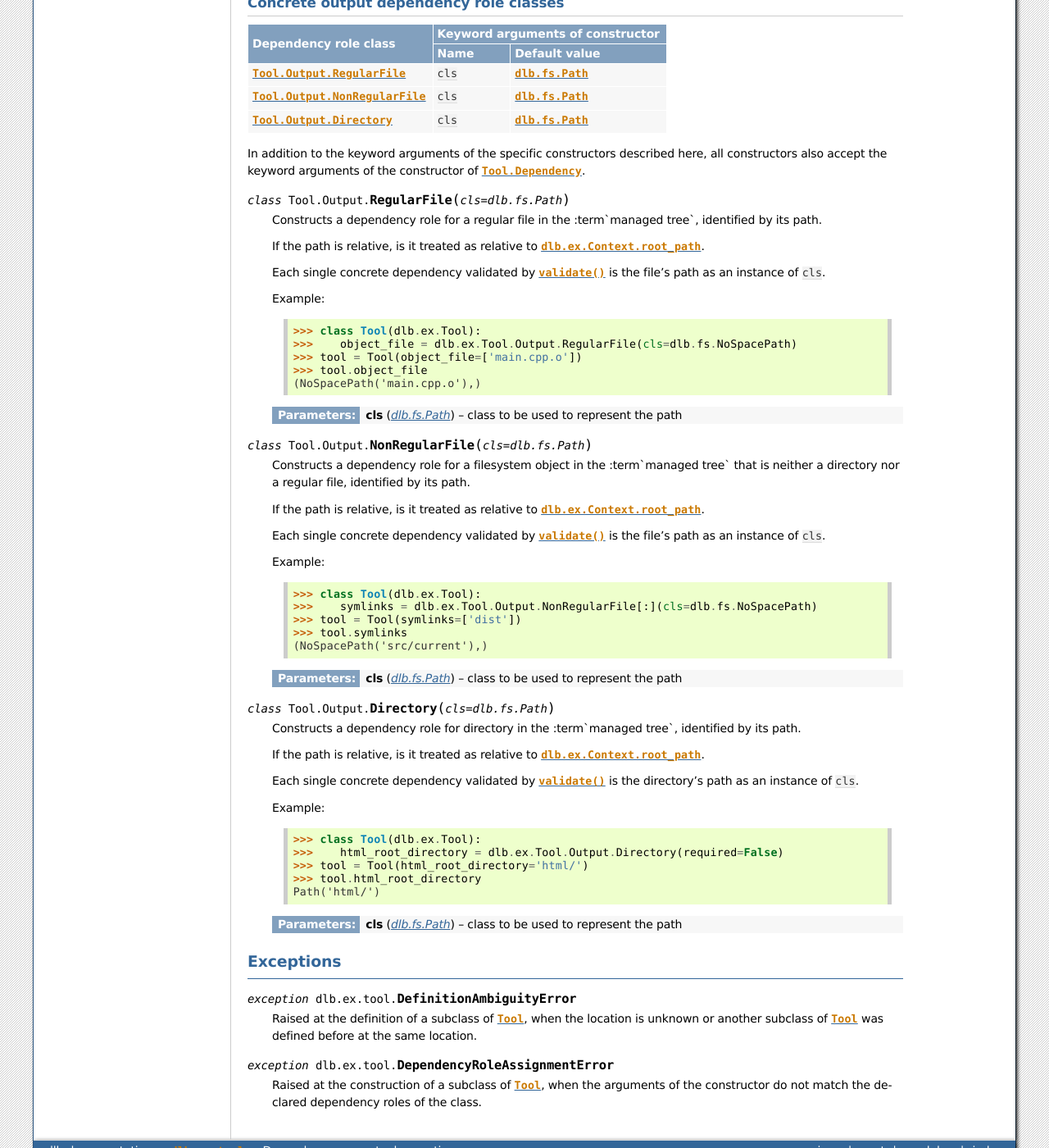
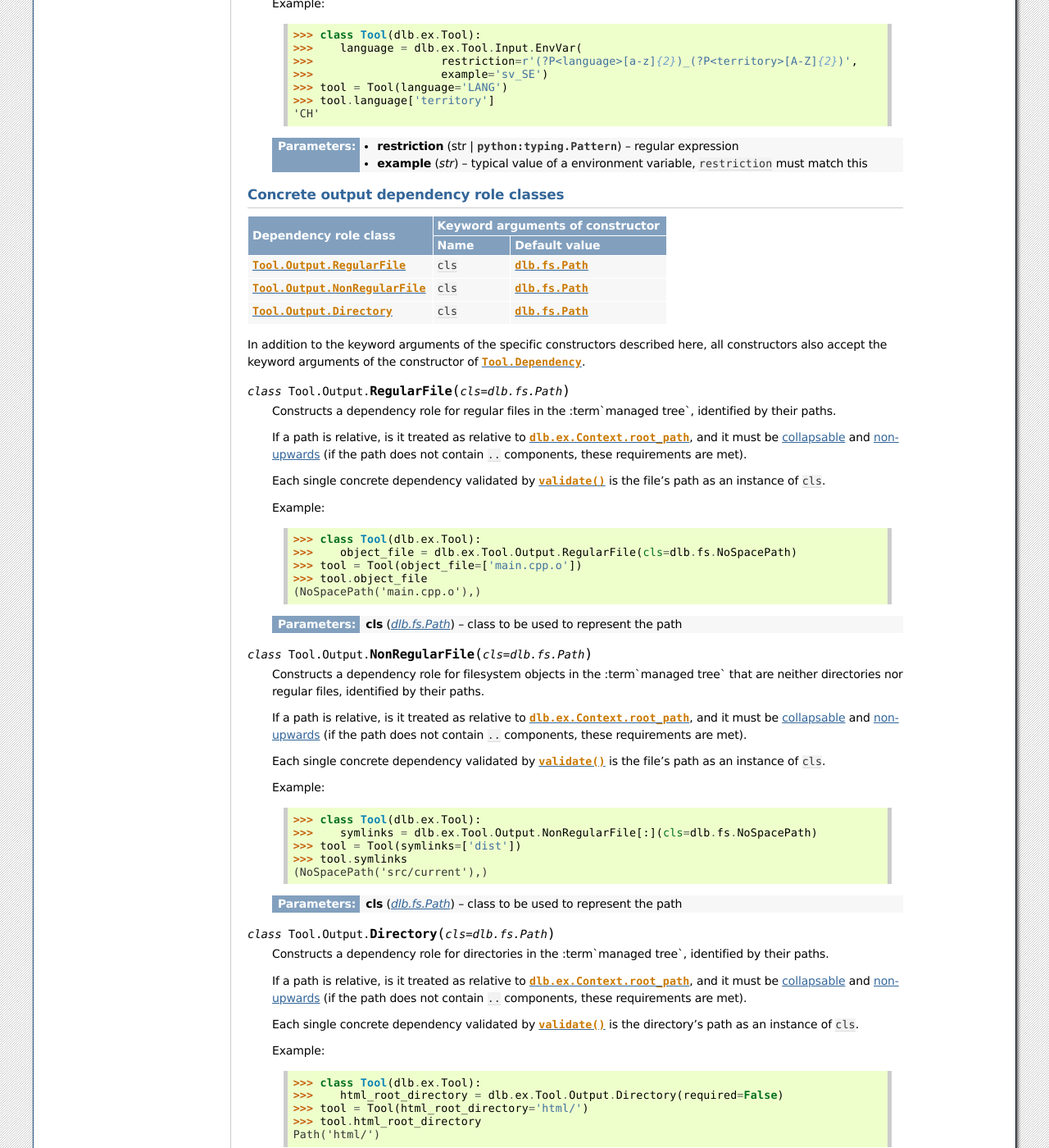
Before and after one commit to dlu-ch/dlb, a Sphinx documentation site: the page built from doc/ex_tool.rst, in a window 1280 px wide and 1400 px high, scrolled down 6024 px. Shown: the whole window at 82% size. Built offline with Sphinx 7.4.7, drawn with Linux system fonts in a browser that asks for light colours; some of the changed text lies outside the part shown.

Commit message:
Add dlb.fs.manip.normalize_dotdot() and describe used terms in glossary

```diff
--- a/doc/ex_tool.rst
+++ b/doc/ex_tool.rst
@@ -197,7 +197,6 @@ These are all abstract classes and contain inner classes derived from them.
 Example: :class:`Tool.Output.Directory` is a non-abstract dependency class derived
 from :class:`Tool.Output`.
 
-
 .. graphviz::
 
    digraph foo {
@@ -218,6 +217,17 @@ from :class:`Tool.Output`.
        "dlb.ex.Tool.Intermediate" -> "dlb.ex.Tool.Dependency";
        "dlb.ex.Tool.Output" -> "dlb.ex.Tool.Dependency";
    }
+
+.. note::
+
+   dlb identifies filesystem objects by their :term:`managed tree path`. It assumes that different managed tree paths
+   point to different filesystem objects.
+
+   If a filesystem object serves as an output dependency of one :term:`tool instance` and as an input dependency
+   of another: Make sure both dependencies use the same path.
+   A :term:`redo miss` could happen otherwise.
+
+   You are always safe without hard links, symbolic links and case-insensitive filesystems.
 
 
 Concrete dependency role classes support the following methods and attributes:
@@ -301,10 +311,12 @@ keyword arguments of the constructor of :class:`Tool.Dependency`.
 
 .. class:: Tool.Input.RegularFile(cls=dlb.fs.Path)
 
-   Constructs a dependency role for a regular file in the :term`managed tree`, identified by its path.
+   Constructs a dependency role for a regular files in the :term`managed tree`, identified by their paths.
 
-   If the path is relative, is it treated as relative to
-   :attr:`dlb.ex.Context.root_path <dlb.ex.context.Context.root_path>`.
+   If a path is relative, is it treated as relative to
+   :attr:`dlb.ex.Context.root_path <dlb.ex.context.Context.root_path>`,
+   and it must be :term:`collapsable <collapsable path>` and :term:`non-upwards <non-upwards path>`
+   (if the path does not contain :file:`..` components, these requirements are met).
 
    If ``ignore_permission`` is ``False``, a modification of owner (UID, GID), permission (rwx), existence, type or
    :term:`mtime` is considered a modification of the dependency.
@@ -328,11 +340,13 @@ keyword arguments of the constructor of :class:`Tool.Dependency`.
 
 .. class:: Tool.Input.NonRegularFile(cls=dlb.fs.Path)
 
-   Constructs a dependency role for a filesystem object in the :term`managed tree` that is neither a directory nor
-   a regular file, identified by its path.
+   Constructs a dependency role for filesystem objects in the :term`managed tree` that are neither directories nor
+   regular files, identified by their paths.
 
-   If the path is relative, is it treated as relative to
-   :attr:`dlb.ex.Context.root_path <dlb.ex.context.Context.root_path>`.
+   If a path is relative, is it treated as relative to
+   :attr:`dlb.ex.Context.root_path <dlb.ex.context.Context.root_path>`,
+   and it must be :term:`collapsable <collapsable path>` and :term:`non-upwards <non-upwards path>`
+   (if the path does not contain :file:`..` components, these requirements are met).
 
    If ``ignore_permission`` is ``False``, a modification of owner (UID, GID), permission (rwx), existence, type or
    :term:`mtime` is considered a modification of the dependency.
@@ -356,10 +370,12 @@ keyword arguments of the constructor of :class:`Tool.Dependency`.
 
 .. class:: Tool.Input.Directory(cls=dlb.fs.Path)
 
-   Constructs a dependency role for directory in the :term`managed tree`, identified by its path.
+   Constructs a dependency role for directories in the :term`managed tree`, identified by their paths.
 
-   If the path is relative, is it treated as relative to
-   :attr:`dlb.ex.Context.root_path <dlb.ex.context.Context.root_path>`.
+   If a path is relative, is it treated as relative to
+   :attr:`dlb.ex.Context.root_path <dlb.ex.context.Context.root_path>`,
+   and it must be :term:`collapsable <collapsable path>` and :term:`non-upwards <non-upwards path>`
+   (if the path does not contain :file:`..` components, these requirements are met).
 
    If ``ignore_permission`` is ``False``, a modification of owner (UID, GID), permission (rwx), existence, type or
    :term:`mtime` is considered a modification of the dependency.
@@ -433,10 +449,12 @@ keyword arguments of the constructor of :class:`Tool.Dependency`.
 
 .. class:: Tool.Output.RegularFile(cls=dlb.fs.Path)
 
-   Constructs a dependency role for a regular file in the :term`managed tree`, identified by its path.
+   Constructs a dependency role for regular files in the :term`managed tree`, identified by their paths.
 
-   If the path is relative, is it treated as relative to
-   :attr:`dlb.ex.Context.root_path <dlb.ex.context.Context.root_path>`.
+   If a path is relative, is it treated as relative to
+   :attr:`dlb.ex.Context.root_path <dlb.ex.context.Context.root_path>`,
+   and it must be :term:`collapsable <collapsable path>` and :term:`non-upwards <non-upwards path>`
+   (if the path does not contain :file:`..` components, these requirements are met).
 
    Each single concrete dependency validated by :meth:`validate() <Tool.Dependency.validate()>` is the file's path
    as an instance of ``cls``.
@@ -454,11 +472,13 @@ keyword arguments of the constructor of :class:`Tool.Dependency`.
 
 .. class:: Tool.Output.NonRegularFile(cls=dlb.fs.Path)
 
-   Constructs a dependency role for a filesystem object in the :term`managed tree` that is neither a directory nor
-   a regular file, identified by its path.
+   Constructs a dependency role for filesystem objects in the :term`managed tree` that are neither directories nor
+   regular files, identified by their paths.
 
-   If the path is relative, is it treated as relative to
-   :attr:`dlb.ex.Context.root_path <dlb.ex.context.Context.root_path>`.
+   If a path is relative, is it treated as relative to
+   :attr:`dlb.ex.Context.root_path <dlb.ex.context.Context.root_path>`,
+   and it must be :term:`collapsable <collapsable path>` and :term:`non-upwards <non-upwards path>`
+   (if the path does not contain :file:`..` components, these requirements are met).
 
    Each single concrete dependency validated by :meth:`validate() <Tool.Dependency.validate()>` is the file's path as an
    instance of ``cls``.
@@ -476,10 +496,12 @@ keyword arguments of the constructor of :class:`Tool.Dependency`.
 
 .. class:: Tool.Output.Directory(cls=dlb.fs.Path)
 
-   Constructs a dependency role for directory in the :term`managed tree`, identified by its path.
+   Constructs a dependency role for directories in the :term`managed tree`, identified by their paths.
 
-   If the path is relative, is it treated as relative to
-   :attr:`dlb.ex.Context.root_path <dlb.ex.context.Context.root_path>`.
+   If a path is relative, is it treated as relative to
+   :attr:`dlb.ex.Context.root_path <dlb.ex.context.Context.root_path>`,
+   and it must be :term:`collapsable <collapsable path>` and :term:`non-upwards <non-upwards path>`
+   (if the path does not contain :file:`..` components, these requirements are met).
 
    Each single concrete dependency validated by :meth:`validate() <Tool.Dependency.validate()>` is the directory's path
    as an instance of ``cls``.
```
Also changed, not shown: other parts of doc/ex_tool.rst (+3 -3 lines), doc/terms.rst (+18 -3 lines), 3 other files.
